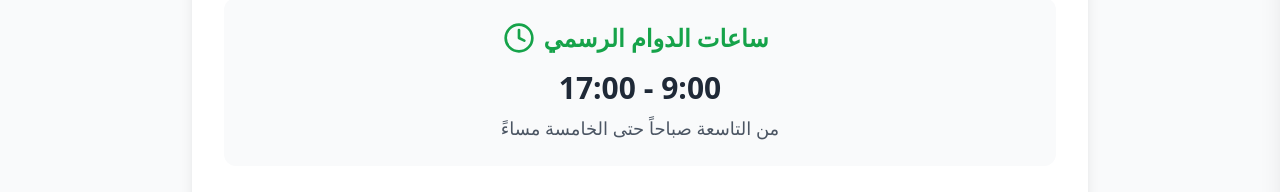
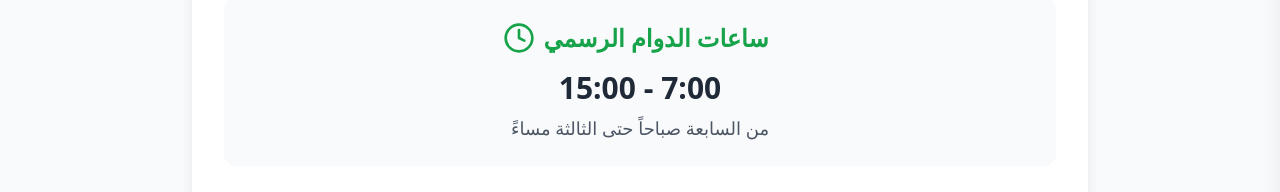
Before and after one commit to AhmedMaher123384/mawasiem, a React (Vite) app: page /contact in a window 1280 px wide. Shown: the part 270-462 px from the top of the page. Built offline with nearby package versions, Linux system fonts and the light colour scheme.

Commit message:
Update Contact.tsx

```diff
--- a/src/pages/Contact.tsx
+++ b/src/pages/Contact.tsx
@@ -19,10 +19,10 @@ function Contact() {
             </p>
           </div>
           <p className="text-center text-3xl font-bold text-gray-800 mb-2">
-            17:00 - 9:00
+            15:00 - 7:00
           </p>
           <p className="text-center text-gray-600 text-lg">
-            من التاسعة صباحاً حتى الخامسة مساءً
+            من السابعة صباحاً حتى الثالثة مساءً
           </p>
         </div>
       </div>
```
